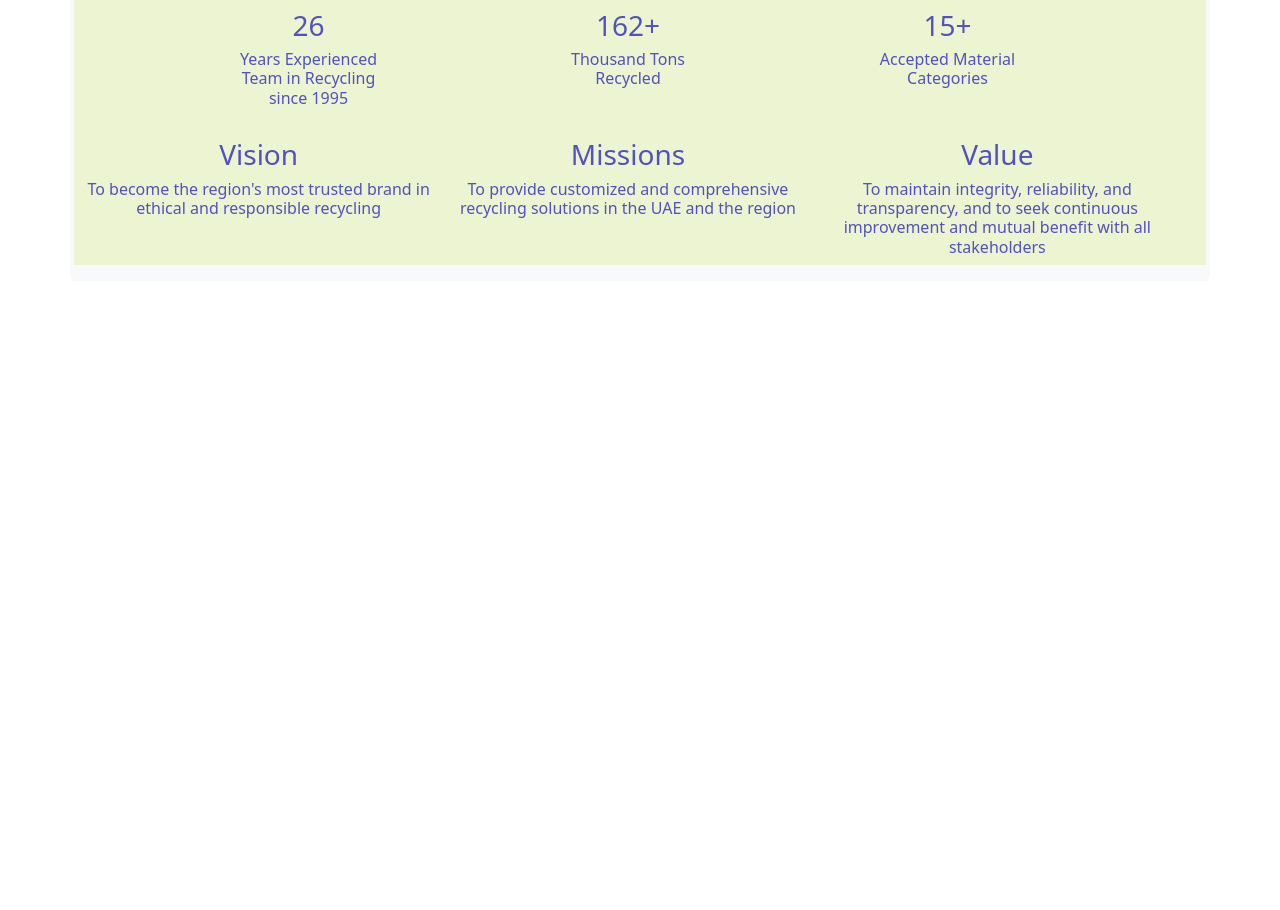
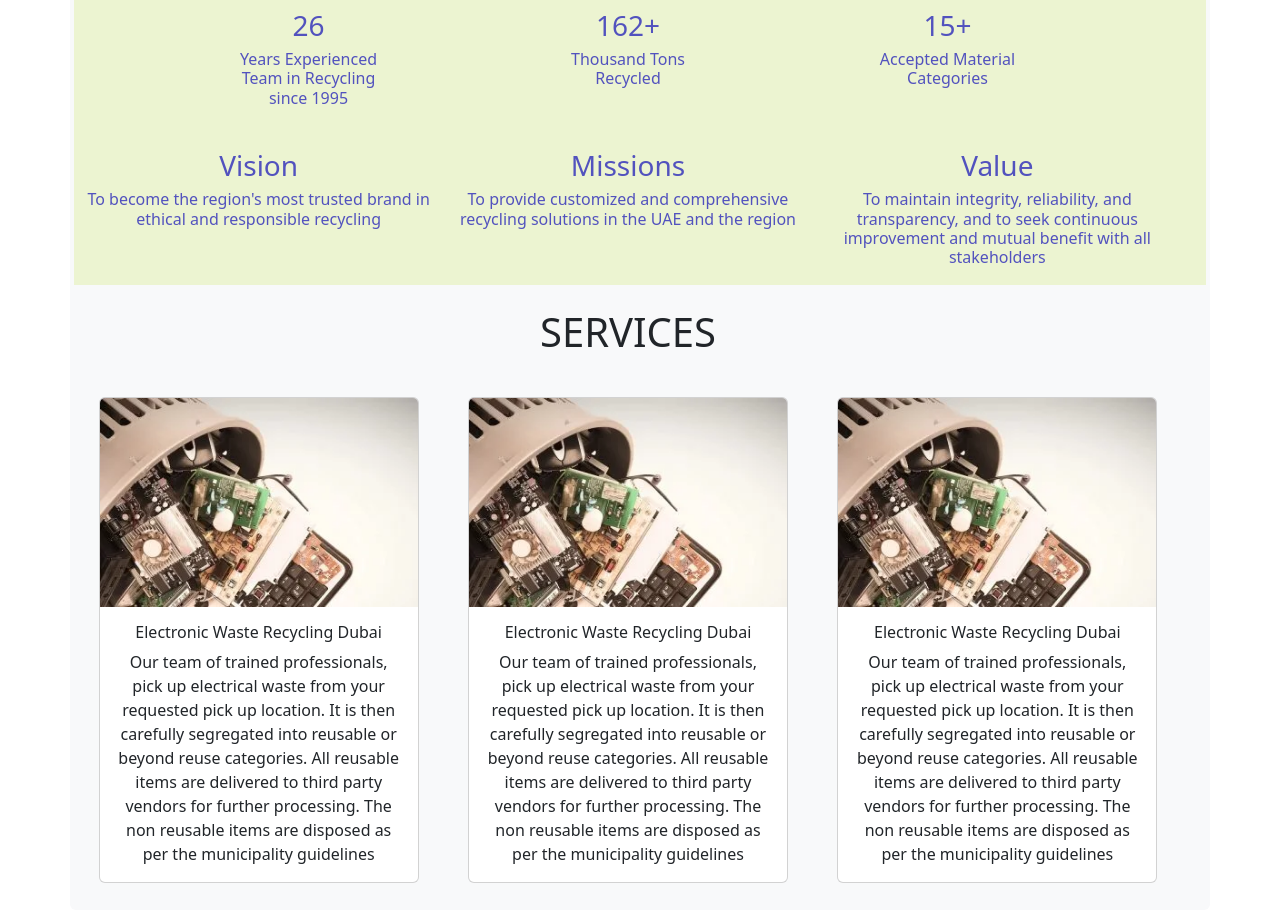
Before and after one commit to Aaris-Kazi/Go-Green-UI, a plain HTML site: page index.html in a window 1280 px wide. Shown: the part 860-1770 px from the top of the page. Before the commit the page ends 1141 px from the top, so only its background shows below. Drawn offline with nearby package versions, Linux system fonts and the light colour scheme.

Commit message:
UPDATE: Service added

```diff
--- a/index.html
+++ b/index.html
@@ -83,26 +83,66 @@
                 </div>
                 <div class="row text-center content">
                   <div class="col-4">
-                    <div class="row">
+                    <div class="row" style="margin-top: 3%; margin-bottom: 3%;">
                       <span class="h3">Vision</span><br>
                       <span class="h6">To become the region's most trusted brand in ethical and responsible recycling</span>
                     </div>
                   </div>
                   <div class="col-4">
-                    <div class="row">
+                    <div class="row" style="margin-top: 3%; margin-bottom: 3%;">
                       <span class="h3">Missions</span><br>
                       <span class="h6">To provide customized and comprehensive recycling solutions in the UAE and the region </span>
                     </div>
                   </div>
                   <div class="col-4">
-                    <div class="row">
+                    <div class="row" style="margin-top: 3%; margin-bottom: 3%;">
                       <span class="h3">Value</span><br>
                       <span class="h6">To maintain integrity, reliability, and transparency, and to seek continuous improvement and mutual benefit with all stakeholders</span>
                     </div>
                   </div>
                 </div>
             </div>
-            <div class="row" id="scrollspyHeading3"></div>
+            <div class="row" id="scrollspyHeading3">
+              <div class="row text-center content">
+                <span class="h1 meta">SERVICES</span>
+              </div>
+
+              <div class="row text-center content">
+                <div class="col-4">
+                  <div class="row justify-content-center" style="margin-top: 3%; margin-bottom: 3%;">
+                    <div class="card" style="width: 20rem;">
+                      <img src="img\E-waste.webp" class="card-img-top" alt="...">
+                      <div class="card-body">
+                        <h6>Electronic Waste Recycling Dubai</h6>
+                        <p class="card-text">Our team of trained professionals, pick up electrical waste from your requested pick up location. It is then carefully segregated into reusable or beyond reuse categories. All reusable items are delivered to third party vendors for further processing. The non reusable items are disposed as per the municipality guidelines</p>
+                      </div>
+                    </div>
+                  </div>
+                </div>
+                <div class="col-4">
+                  <div class="row justify-content-center" style="margin-top: 3%; margin-bottom: 3%;">
+                    <div class="card" style="width: 20rem;">
+                      <img src="img\E-waste.webp" class="card-img-top" alt="...">
+                      <div class="card-body">
+                        <h6>Electronic Waste Recycling Dubai</h6>
+                        <p class="card-text">Our team of trained professionals, pick up electrical waste from your requested pick up location. It is then carefully segregated into reusable or beyond reuse categories. All reusable items are delivered to third party vendors for further processing. The non reusable items are disposed as per the municipality guidelines</p>
+                      </div>
+                    </div>
+                  </div>
+                </div>
+                <div class="col-4">
+                  <div class="row justify-content-center" style="margin-top: 3%; margin-bottom: 3%;">
+                    <div class="card" style="width: 20rem;">
+                      <img src="img\E-waste.webp" class="card-img-top" alt="...">
+                      <div class="card-body">
+                        <h6>Electronic Waste Recycling Dubai</h6>
+                        <p class="card-text">Our team of trained professionals, pick up electrical waste from your requested pick up location. It is then carefully segregated into reusable or beyond reuse categories. All reusable items are delivered to third party vendors for further processing. The non reusable items are disposed as per the municipality guidelines</p>
+                      </div>
+                    </div>
+                  </div>
+                </div>
+              </div>
+            </div>
             <div class="row" id="scrollspyHeading4"></div>
             <div class="row" id="scrollspyHeading5"></div>
           </div>
--- a/style.css
+++ b/style.css
@@ -63,3 +63,6 @@ h4{
 .col.content{
     max-width: 170px;
 }
+.card{
+    padding: 0px;
+}
```
Also changed, not shown: img/E-waste.webp (added).
